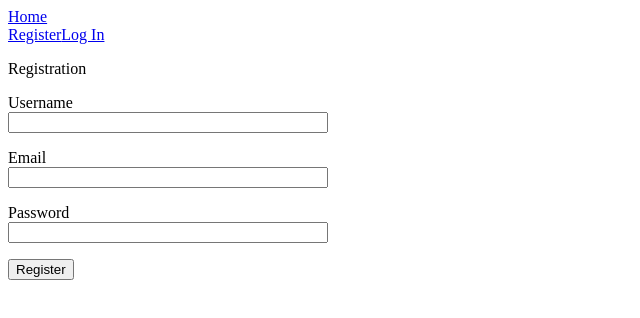
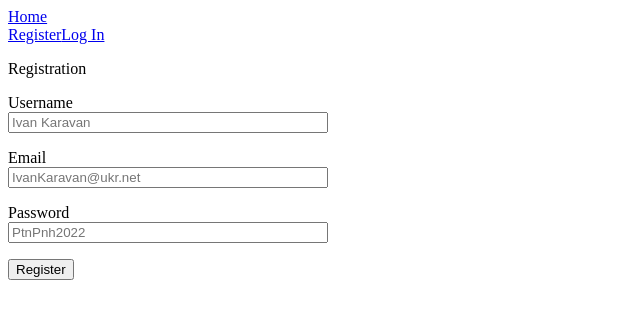
Before and after one commit to Valeriia789/goit-react-hw-8-phonebook, a React (Create React App) app: page /goit-react-hw-8-phonebook/register in a window 1280 px wide. Shown: the top 318 px of the page, without its empty margins (0-640 px from the left). Built offline with nearby package versions, Linux system fonts and the light colour scheme.

Commit message:
окрема папка в redux для Contacts

```diff
--- a/src/components/ContactList/ContactsList.js
+++ b/src/components/ContactList/ContactsList.js
@@ -1,7 +1,7 @@
 import { useEffect } from 'react';
 import { useDispatch, useSelector } from 'react-redux';
-import { fetchContacts } from '../../redux/operations';
-import { selectContacts, selectFilter } from '../../redux/selectors';
+import { fetchContacts } from '../../redux/contacts/operations';
+import { selectContacts, selectFilter } from '../../redux/contacts/selectors';
 import { ContactListItem } from '../ContactListItem/ContactListItem';
 
 export const ContactsList = () => {
--- a/src/components/ContactListItem/ContactListItem.js
+++ b/src/components/ContactListItem/ContactListItem.js
@@ -1,5 +1,5 @@
 import { useDispatch } from 'react-redux';
-import { deleteContact } from '../../redux/operations';
+import { deleteContact } from '../../redux/contacts/operations';
 import { ListItem, DeleteButton } from './ContactListItem.styled';
 
 export const ContactListItem = ({ contact }) => {
@@ -11,7 +11,7 @@ export const ContactListItem = ({ contact }) => {
       <p>
         {contact.name} : {contact.phone}
       </p>
-      <DeleteButton type='button' onClick={handleDelete}>
+      <DeleteButton type="button" onClick={handleDelete}>
         Delete
       </DeleteButton>
     </ListItem>
--- a/src/components/RegisterForm/RegisterForm.js
+++ b/src/components/RegisterForm/RegisterForm.js
@@ -30,15 +30,20 @@ export const RegisterForm = () => {
       <RegForm autoComplete="off">
         <RegisterLabel>
           Username
-          <Field type="text" name="name" />
+          <Field type="text" name="name" placeholder="Ivan Karavan" />
         </RegisterLabel>
         <RegisterLabel>
           Email
-          <Field type="email" name="email" />
+          <Field type="email" name="email" placeholder="IvanKaravan@ukr.net" />
         </RegisterLabel>
         <RegisterLabel>
           Password
-          <Field type="password" name="password" autoComplete="on" />
+          <Field
+            type="password"
+            name="password"
+            autoComplete="on"
+            placeholder="PtnPnh2022"
+          />
         </RegisterLabel>
         <button type="submit">Register</button>
       </RegForm>
--- a/src/pages/ContactsPage.js
+++ b/src/pages/ContactsPage.js
@@ -5,8 +5,8 @@ import { ContactsEditorForm } from '../components/ContactsEditorForm/ContactsEdi
 import { Filter } from '../components/Filter/Filter';
 import { ContactsList } from '../components/ContactList/ContactsList';
 
-import { fetchContacts } from '../redux/operations';
-import { selectLoading } from '../redux/selectors';
+import { fetchContacts } from '../redux/contacts/operations';
+import { selectLoading } from '../redux/contacts/selectors';
 
 const ContactsPage = () => {
   const dispatch = useDispatch();
--- a/src/redux/contactsSlice.js
+++ b/src/redux/contacts/contactsSlice.js
@@ -27,17 +27,17 @@ const contactsSlice = createSlice({
     [addContact.rejected]: handleRejected,
     [deleteContact.rejected]: handleRejected,
 
-    [fetchContacts.fulfilled] (state, action) {
+    [fetchContacts.fulfilled](state, action) {
       state.isLoading = false;
       state.error = null;
       state.items = action.payload;
     },
-    [addContact.fulfilled] (state, action) {
+    [addContact.fulfilled](state, action) {
       state.isLoading = false;
       state.error = null;
       state.items.push(action.payload);
     },
-    [deleteContact.fulfilled] (state, action) {
+    [deleteContact.fulfilled](state, action) {
       state.isLoading = false;
       state.error = null;
       const index = state.items.findIndex(
--- a/src/redux/store.js
+++ b/src/redux/store.js
@@ -11,8 +11,8 @@ import {
 } from 'redux-persist';
 import storage from 'redux-persist/lib/storage';
 
-import { contactsReducer } from './contactsSlice';
-import { filterReducer } from './filterSlice';
+import { contactsReducer } from './contacts/contactsSlice';
+import { filterReducer } from './contacts/filterSlice';
 import { authReducer } from './auth/authSlice';
 
 const middleware = [
```
Also changed, not shown: src/components/ContactsEditorForm/ContactsEditorForm.js (+13 -13 lines), src/components/Filter/Filter.js (+4 -4 lines), src/pages/RegisterPage.js (+0 -32 lines), src/redux/contacts/filterSlice.js (renamed from src/redux/filterSlice.js), src/redux/contacts/operations.js (renamed from src/redux/operations.js), src/redux/contacts/selectors.js (renamed from src/redux/selectors.js).
